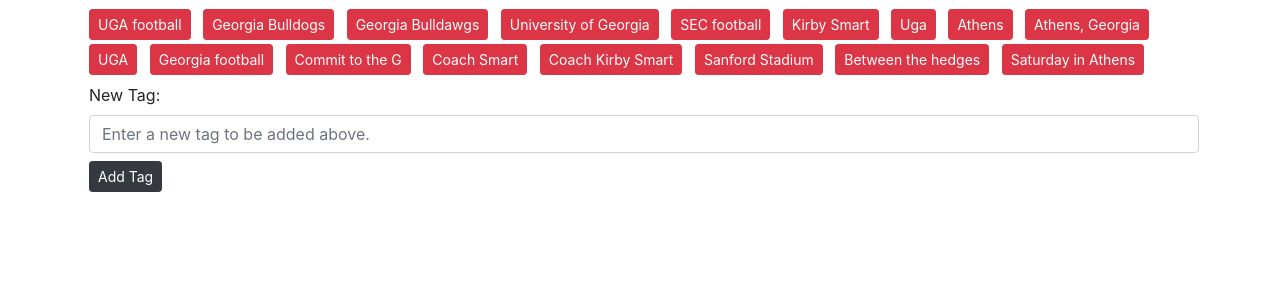
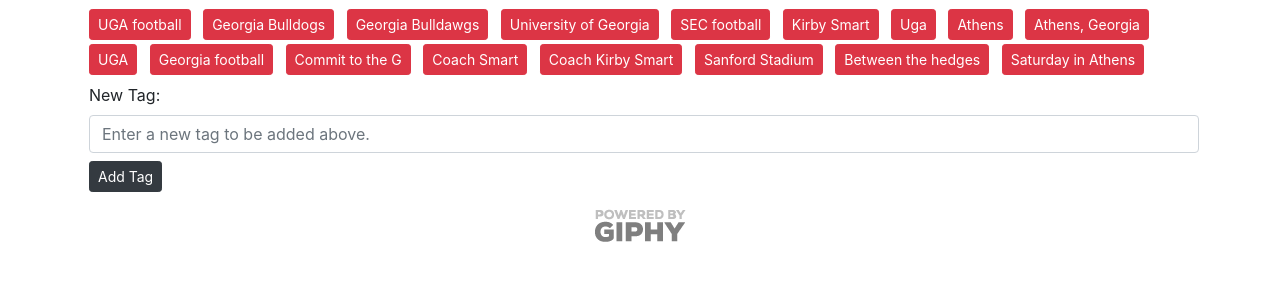
Before and after one commit to briantaylorjohnson/giftastic-repo, a plain HTML site: page index.html in a window 1280 px wide. Shown: the part 51-332 px from the top of the page. Drawn offline with nearby package versions, Linux system fonts and the light colour scheme.

Commit message:
Added Giphy API attribution to footer of index.html

```diff
--- a/index.html
+++ b/index.html
@@ -34,6 +34,11 @@
             </div>
             <div id="uga-football-images" class="row">
             </div>
+            <div class="row text-center mt-3">
+                <div class="col-md-12">
+                    <img src="assets/images/Poweredby_100px-White_VertText.png" alt="Powered by Giphy">
+                </div>
+            </div>
         </div>
         <script src="assets/javascript/app.js"></script>
         <script src="assets/javascript/bootstrap.js"></script>
```
Also changed, not shown: assets/images/Poweredby_100px-White_VertText.png (added).
